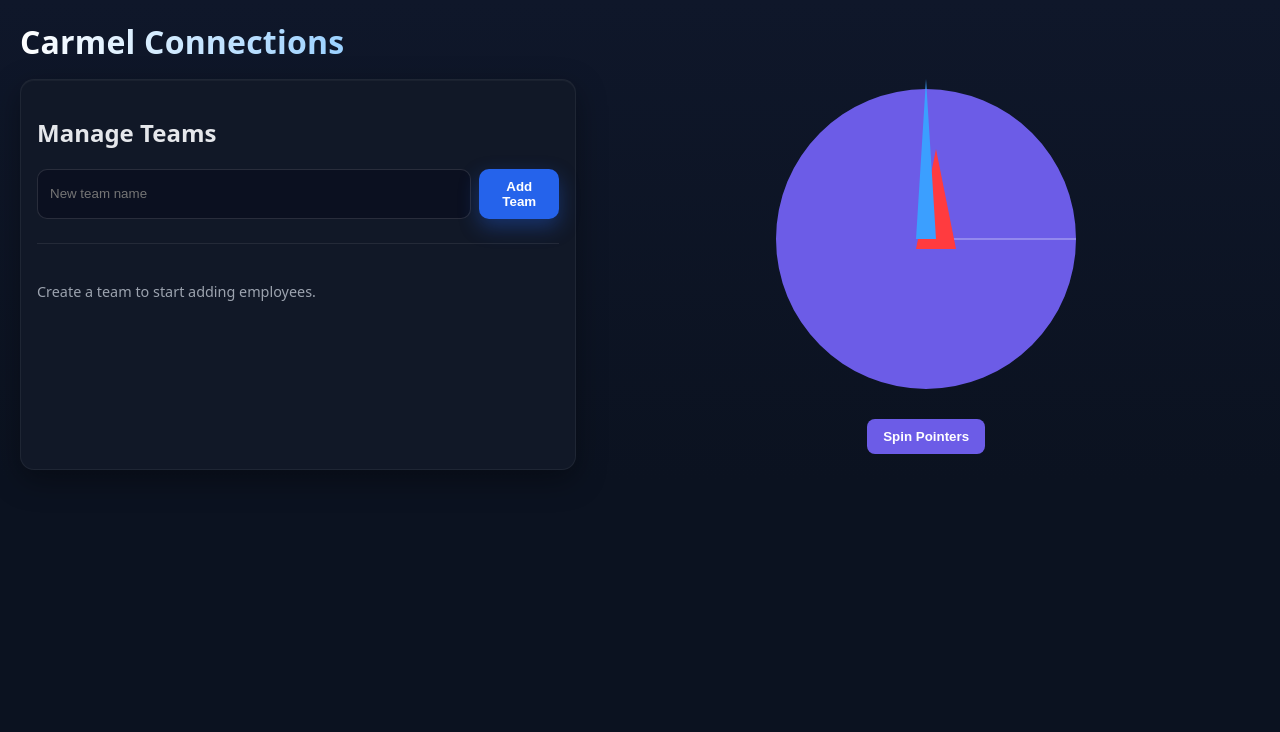
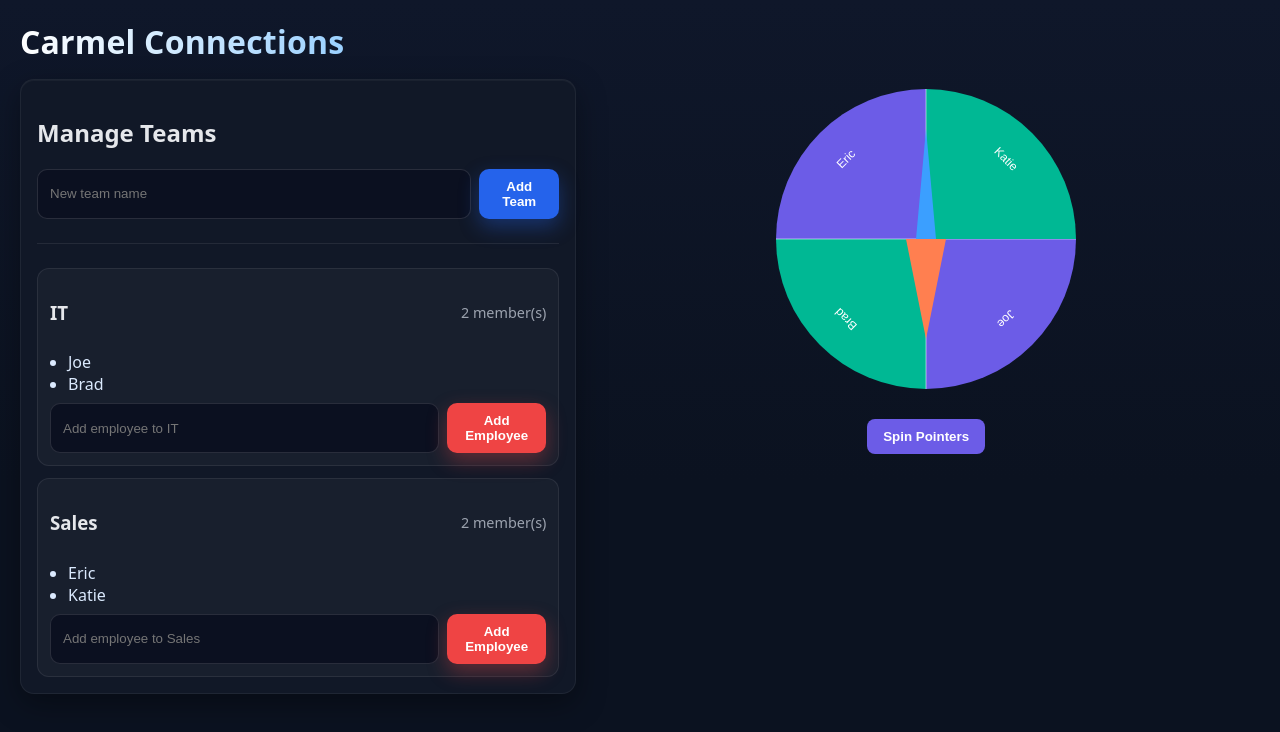
Before and after one commit to jlyon0/CarmelConnections, a Next.js app in the folder carmel-connections/: page / in a window 1280 px wide. Shown: the top 732 px of the page. Built offline with nearby package versions, Linux system fonts and the light colour scheme.

Commit message:
Spinners are centered

```diff
--- a/carmel-connections/src/app/page.tsx
+++ b/carmel-connections/src/app/page.tsx
@@ -7,12 +7,52 @@ import DualSpinner from "@/components/DualSpinner";
 import WheelWithPointers from "@/components/WheelWithPointers";
 
 export default function Page() {
-  const [teams, setTeams] = useState<Team[]>([]);
-  const [employees, setEmployees] = useState<Employee[]>([]);
+  const [teams, setTeams] = useState<Team[]>([
+    {
+        "id": "630ceffa-fe87-43e6-8dcb-2f25b8064913",
+        "name": "IT"
+    },
+    {
+        "id": "56c1c1df-bf3d-44da-9b1a-e1df06f700a4",
+        "name": "Sales"
+    }
+]);
+  const [employees, setEmployees] = useState<Employee[]>([
+    {
+        "id": "0111d695-1bad-4350-adbb-bd99368b65f3",
+        "name": "Joe",
+        "teamId": "630ceffa-fe87-43e6-8dcb-2f25b8064913",
+        "interviewerUsed": false,
+        "intervieweeUsed": false
+    },
+    {
+        "id": "726dff84-e081-4dc6-93e0-104a6a466858",
+        "name": "Brad",
+        "teamId": "630ceffa-fe87-43e6-8dcb-2f25b8064913",
+        "interviewerUsed": false,
+        "intervieweeUsed": false
+    },
+    {
+        "id": "8dcf52b7-3ce7-47df-9767-60a12108feac",
+        "name": "Eric",
+        "teamId": "56c1c1df-bf3d-44da-9b1a-e1df06f700a4",
+        "interviewerUsed": false,
+        "intervieweeUsed": false
+    },
+    {
+        "id": "fc0a21ee-2089-4f0b-9dd8-bc149cb22ddf",
+        "name": "Katie",
+        "teamId": "56c1c1df-bf3d-44da-9b1a-e1df06f700a4",
+        "interviewerUsed": false,
+        "intervieweeUsed": false
+    }
+]);
   const [selection, setSelection] = useState<{ interviewer: Employee | null; interviewee: Employee | null }>({
     interviewer: null,
     interviewee: null,
   });
+  console.log("Teams:", teams)
+  console.log("Employees:", employees)
 
   return (
     <main className="app">
--- a/carmel-connections/src/components/WheelWithPointers.tsx
+++ b/carmel-connections/src/components/WheelWithPointers.tsx
@@ -26,6 +26,7 @@ export default function WheelWithPointers({
   const pointer2Ref = useRef<SVGSVGElement>(null);
   const [spinning, setSpinning] = useState(false);
 
+
   // Responsive canvas
   useEffect(() => {
     const resize = () => {
@@ -49,6 +50,8 @@ export default function WheelWithPointers({
 
     const size = canvasSize;
     const dpr = window.devicePixelRatio || 1;
+    canvas.style.width = `${size}px`;
+    canvas.style.height = `${size}px`;
     canvas.width = size * dpr;
     canvas.height = size * dpr;
     ctx.setTransform(dpr, 0, 0, dpr, 0, 0);
@@ -126,8 +129,9 @@ export default function WheelWithPointers({
     const interviewerIndex = employees.findIndex((e) => e.id === interviewer.id);
     const intervieweeIndex = employees.findIndex((e) => e.id === interviewee.id);
 
-    const targetAngle1 = -interviewerIndex * slice + Math.PI / 2;
-    const targetAngle2 = -intervieweeIndex * slice + Math.PI / 2;
+    const targetAngle1 = (-interviewerIndex * slice) + (Math.PI / 2) - (slice/2);
+    const targetAngle2 = -intervieweeIndex * slice + Math.PI / 2 - (slice/2);
+    console.log(`Slice ${slice}, InterviewerIndex ${interviewerIndex}, targetAngle1 ${targetAngle1}`)
 
     await Promise.all([
       animatePointer(pointer1Ref.current!, targetAngle1, 2000),
@@ -184,19 +188,22 @@ export default function WheelWithPointers({
             ref={pointer1Ref}
             width={canvasSize}
             height={canvasSize}
-            style={{ position: "absolute", top: 10, left: 10, pointerEvents: "none" }}
+            style={{ position: "absolute", top: 0, left: 0, pointerEvents: "none" }}
             >
                 <polygon
                     points={`
-                    ${canvasSize/2},${canvasSize/2 - arrowLength}
-                    ${canvasSize/2 - arrowWidth/2},${canvasSize/2}
+                    ${canvasSize/2}, ${canvasSize/2 + arrowLength}
+                    ${canvasSize/2 - arrowWidth/2}, ${canvasSize/2}
                     ${canvasSize/2 + arrowWidth/2},${canvasSize/2}
                     `}
-                    fill="#ff3b3f"
+                    fill="#ff7f50"
                 />
         </svg>
+        {/* <svg ref={pointer1Ref} width={canvasSize} height={canvasSize} style={{ position: "absolute", top: 0, left: 0 }}>
+          <polygon points={`${canvasSize/2},${canvasSize/2} ${canvasSize/2},${canvasSize/2} ${canvasSize/2},0`} fill="#3b9fff" />
+        </svg> */}
         <svg ref={pointer2Ref} width={canvasSize} height={canvasSize} style={{ position: "absolute", top: 0, left: 0 }}>
-          <polygon points={`${canvasSize/2-10},${canvasSize/2} ${canvasSize/2+10},${canvasSize/2} ${canvasSize/2},0`} fill="#3b9fff" />
+          <polygon points={`${canvasSize/2-10},${canvasSize/2} ${canvasSize/2+10},${canvasSize/2} ${canvasSize/2},50`} fill="#3b9fff" />
         </svg>
       </div>
 
```
